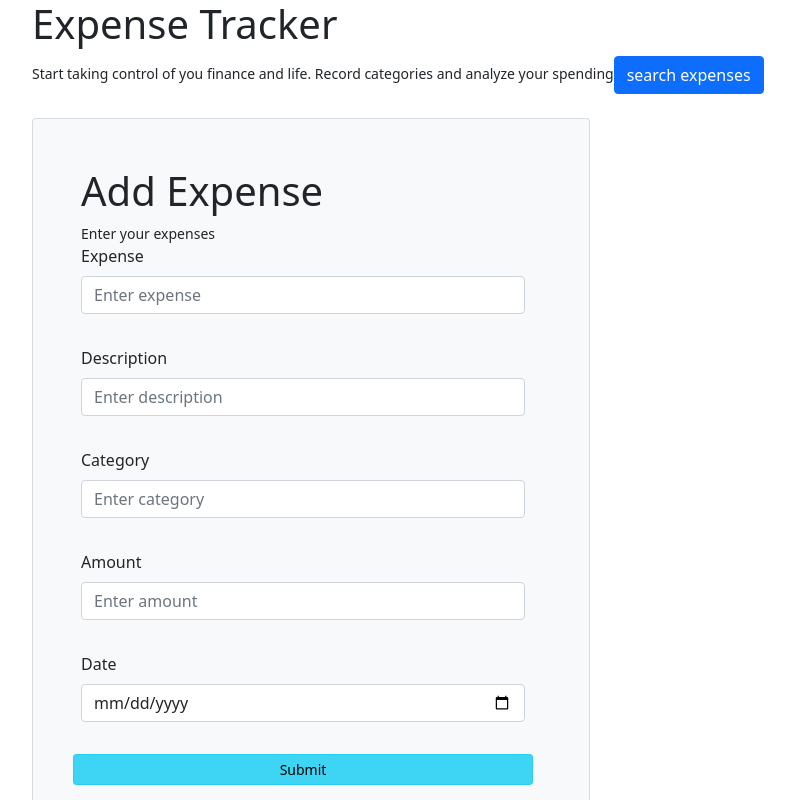
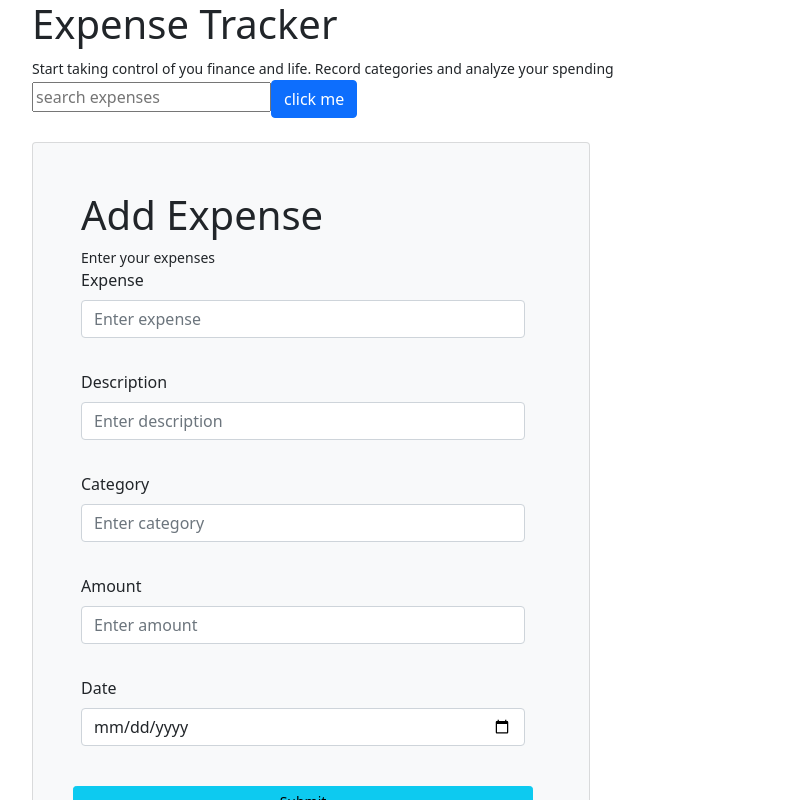
Before and after one commit to Michael-juma/expense-tracker, a React (Create React App) app: page / in a window 1280 px wide. Shown: the top 800 px of the page, without its empty margins (50-845 px from the left). Built offline with nearby package versions, Linux system fonts and the light colour scheme.

Commit message:
all changes

```diff
--- a/src/components/Button.jsx
+++ b/src/components/Button.jsx
@@ -1,8 +1,11 @@
 export default function Button({ text }) {
     return (
-        <button className="btn btn-primary">
+        <div>
+        <input  placeholder="search expenses"/>
+        <button className="btn btn-primary" >
             {text}
-            search expenses
+            click me
         </button>
+        </div>
     )
 }
--- a/src/components/ExpeneseItems.jsx
+++ b/src/components/ExpeneseItems.jsx
@@ -1,3 +1,4 @@
+
 export default function ExpeneseItems({ expenses, setExpenses }) {
     const handleDelete = (id) => {
       const updated = expenses.filter((exp) => exp.id !== id);
@@ -26,8 +27,6 @@ export default function ExpeneseItems({ expenses, setExpenses }) {
                 <td>{expense.amount}</td>
                 <td>{expense.date}</td>
                 <td>
-
-                    <input  placeholder="search expenses"/>
                     <button className="btn btn-danger"onClick={() => handleDelete(expense.id)}>
                     Delete
                   </button>
--- a/src/components/ExpenseForm.jsx
+++ b/src/components/ExpenseForm.jsx
@@ -57,7 +57,7 @@ export default function ExpenseForm({ setExpenses }) {
             />
           </div>
         ))}
-        <button type="submit" className="btn btn-info btn-sm active">Submit</button>
+        <button type="submit" className="btn btn-info btn-sm d-grid mt-4">Submit</button>
       </form>
     </div>
   );
```
